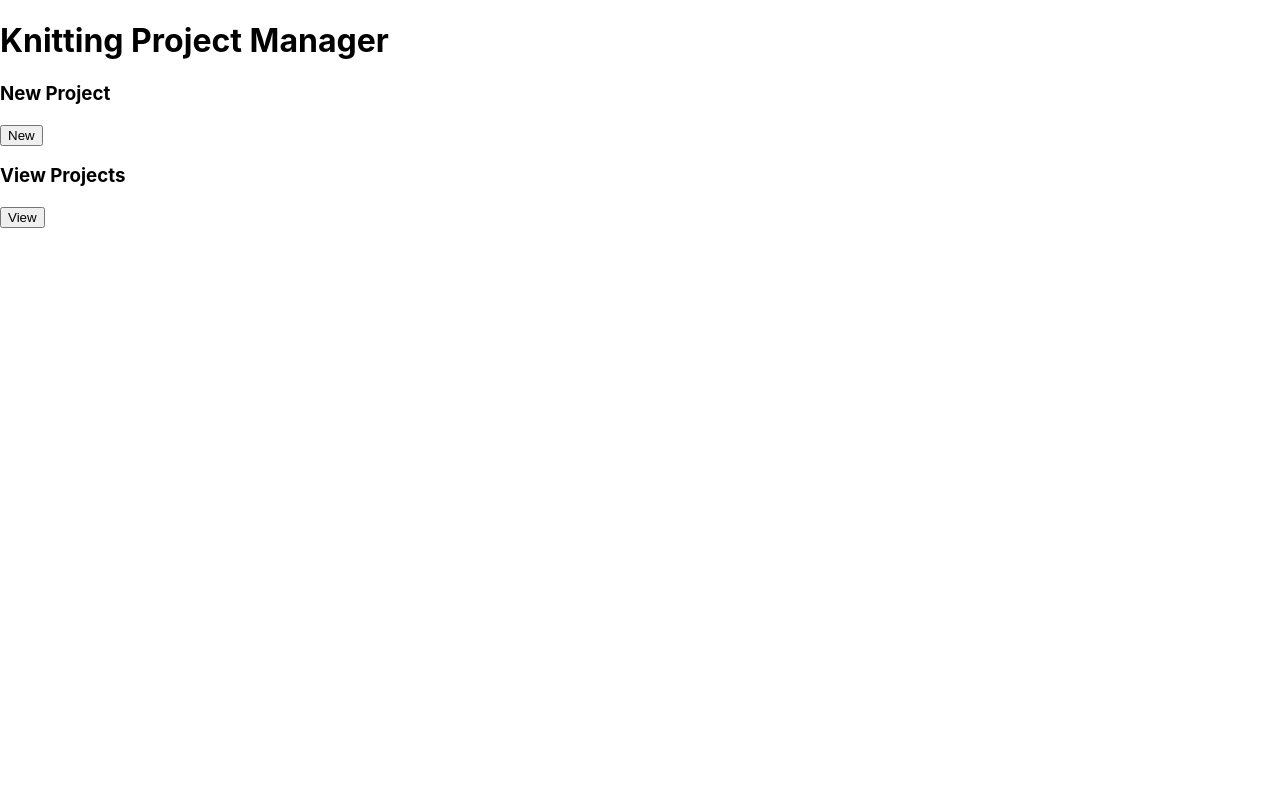
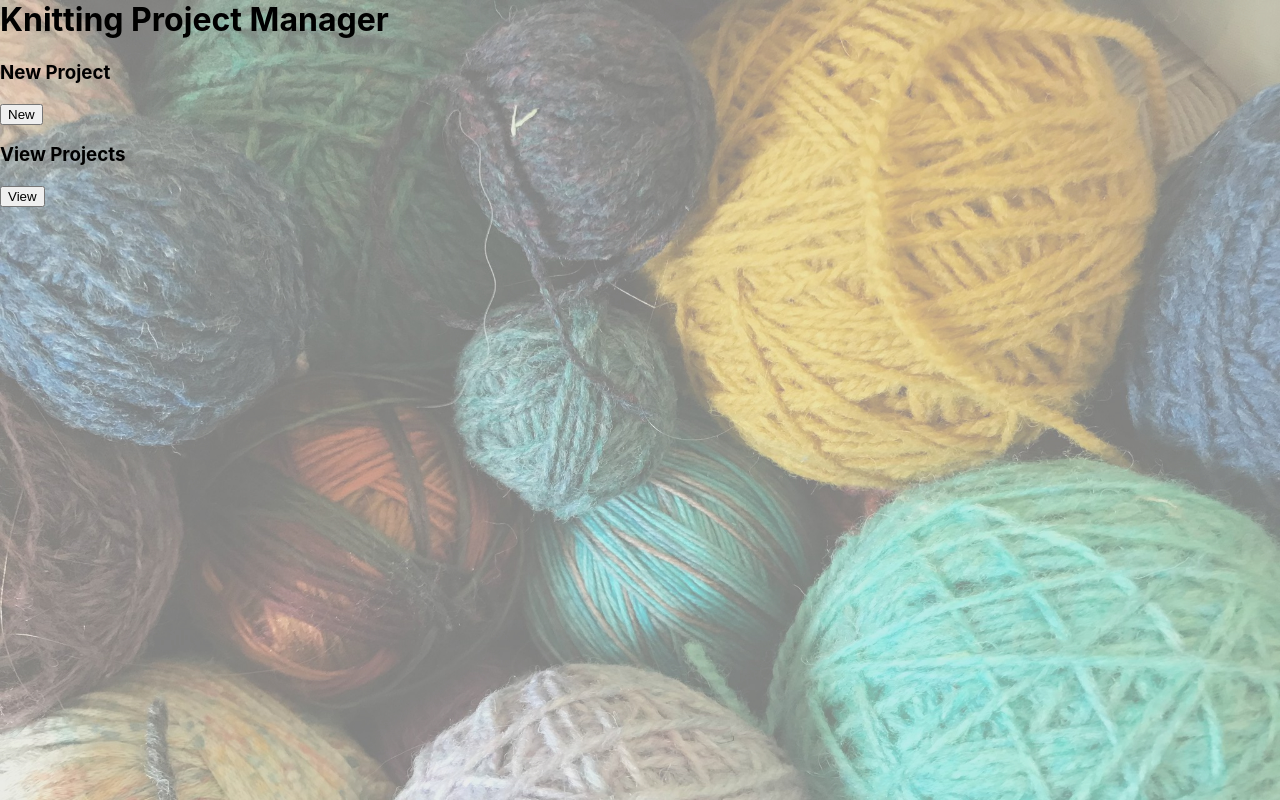
Before and after one commit to IsabelMcIlroy/KnitAndPearl, a React (Create React App) app: page / in a window 1280 px wide. Built offline with nearby package versions, Linux system fonts and the light colour scheme.

Commit message:
Added Background
got background image working.

```diff
--- a/src/App.js
+++ b/src/App.js
@@ -4,9 +4,12 @@ import wool from "./images/wool.jpg"
 
 const App = () => {
   return (
-    <div styles={{backgroundImage:`url(${wool})`,
-    height: '100px',
-    width: '100px'}}>
+    <div style={{backgroundImage:`url(${wool})`,
+    height: '100vh',
+    backgroundSize: 'cover',
+    backgroundRepeat: 'no-repeat',
+    marginTop: '-21px'
+    }}>
       <KnittingTitle />
       <NewOrView Title="New Project" Button="New" />
       <NewOrView Title="View Projects" Button="View" />
```
Also changed, not shown: src/images/wool.jpg.
